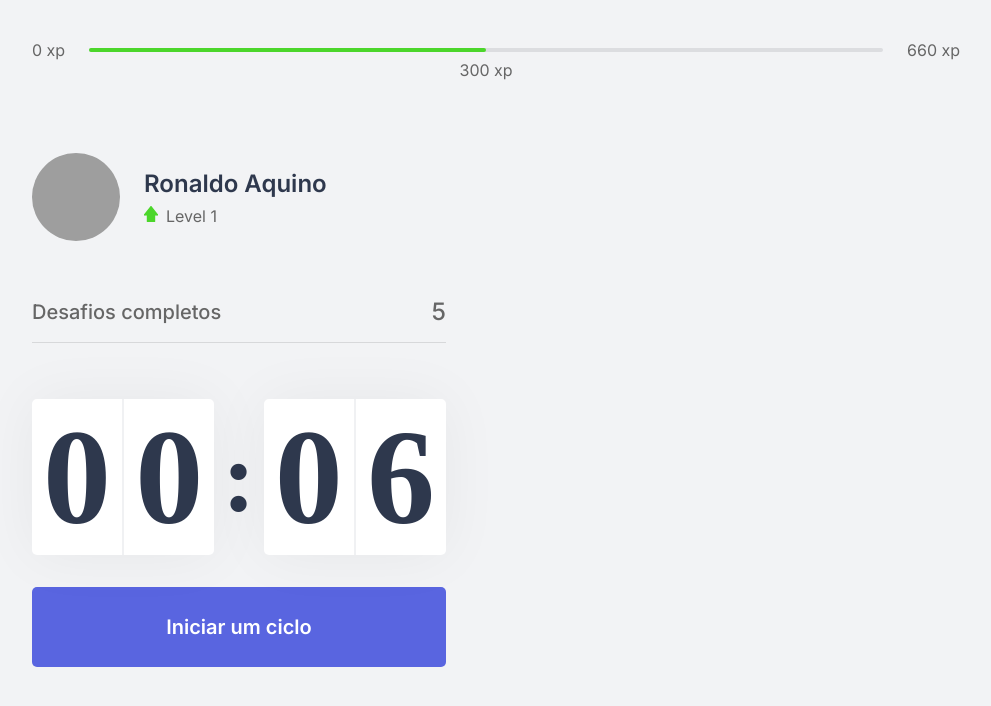
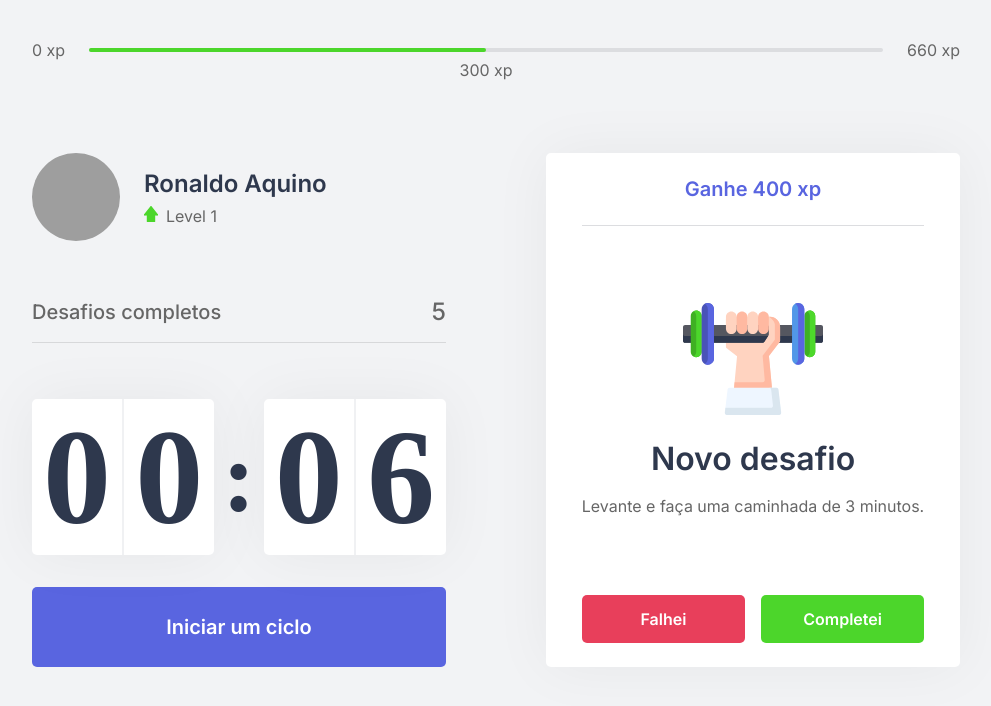
Before and after one commit to ronaldo-aquino/nlw-04, a Next.js app: page / in a window 1280 px wide. Shown: the top 706 px of the page, without its empty margins (144-1135 px from the left). Built offline with nearby package versions, Linux system fonts and the light colour scheme; grey boxes are pictures that could not be loaded.

Commit message:
Componente ChallengeBox finalizado

```diff
--- /dev/null
+++ b/src/components/ChallengeBox.tsx
@@ -0,0 +1,36 @@
+import styles from "../styles/components/ChallengeBox.module.css";
+
+const ChallengeBox = () => {
+  const hasActiveChallenge = true;
+
+  return (
+    <div className={styles.challengeBoxContainer}>
+      {hasActiveChallenge ? (
+        <div className={styles.challengeActive}>
+          <header>Ganhe 400 xp</header>
+          <main>
+            <img src="icons/body.svg" alt="Corpo" />
+            <strong>Novo desafio</strong>
+            <p>Levante e faça uma caminhada de 3 minutos.</p>
+          </main>
+          <footer>
+            <button type="button" className={styles.challengeFailedButton}>
+              Falhei
+            </button>
+            <button type="button" className={styles.challengeSucceededButton}>Completei</button>
+          </footer>
+        </div>
+      ) : (
+        <div className={styles.challengeNotActive}>
+          <strong>Finalize um ciclo para receber um desafio</strong>
+          <p>
+            <img src="icons/level-up.svg" alt="Level Up" />
+            Avance de level completando desafios.
+          </p>
+        </div>
+      )}
+    </div>
+  );
+};
+
+export default ChallengeBox;
--- a/src/pages/index.tsx
+++ b/src/pages/index.tsx
@@ -5,6 +5,7 @@
 import Countdown from "../components/Countdown";
 
 import Head from "next/head"
+import ChallengeBox from "../components/ChallengeBox";
 
 const Home = () => {
   return (
@@ -20,7 +21,9 @@
           <CompletedChallenges />
           <Countdown />
         </div>
-        <div></div>
+        <div>
+          <ChallengeBox />
+        </div>
       </section>
     </div>
   );
--- /dev/null
+++ b/src/styles/components/ChallengeBox.module.css
@@ -0,0 +1,102 @@
+.challengeBoxContainer {
+  height: 100%;
+  background: var(--white);
+  border-radius: 5px;
+  box-shadow: 0 0 60px rgba(0, 0, 0, 0.05);
+  padding: 1.5rem 2rem;
+  display: flex;
+  flex-direction: column;
+  align-items: center;
+  justify-content: center;
+  text-align: center;
+}
+
+.challengeNotActive {
+  display: flex;
+  flex-direction: column;
+  align-items: center;
+}
+
+.challengeNotActive strong {
+  font-size: 1.5rem;
+  font-weight: 500;
+  line-height: 1.4;
+}
+
+.challengeNotActive p {
+  display: flex;
+  flex-direction: column;
+  align-items: center;
+  line-height: 1.4;
+  max-width: 70%;
+  margin-top: 3rem;
+}
+
+.challengeNotActive p img {
+  margin-bottom: 1rem;
+}
+
+.challengeActive {
+  height: 100%;
+  display: flex;
+  flex-direction: column;
+}
+
+.challengeActive header {
+  color: var(--blue);
+  font-weight: 600;
+  font-size: 1.25rem;
+  padding: 0 2rem 1.5rem;
+  border-bottom: 1px solid var(--gray-line);
+}
+
+.challengeActive main {
+  flex: 1;
+  display: flex;
+  flex-direction: column;
+  align-items: center;
+  justify-content: center;
+}
+
+.challengeActive main strong {
+  font-size: 2rem;
+  font-weight: 600;
+  color: var(--title);
+  margin: 1.5rem 0 1rem;
+}
+
+.challengeActive main p {
+  line-height: 1.5;
+}
+
+.challengeActive footer {
+  display: grid;
+  grid-template-columns: 1fr 1fr;
+  gap: 1rem;
+}
+
+.challengeActive footer button {
+  height: 3rem;
+  display: flex;
+  align-items: center;
+  justify-content: center;
+  border: 0;
+  border-radius: 5px;
+  outline: none;
+  color: var(--white);
+  font-size: 1rem;
+  font-weight: 600;
+  transition: filter 0.2s;
+}
+
+.challengeActive footer button:hover {
+  filter: brightness(0.9);
+}
+
+.challengeFailedButton {
+  background: var(--red);
+}
+
+.challengeSucceededButton {
+  background: var(--green);
+}
```
